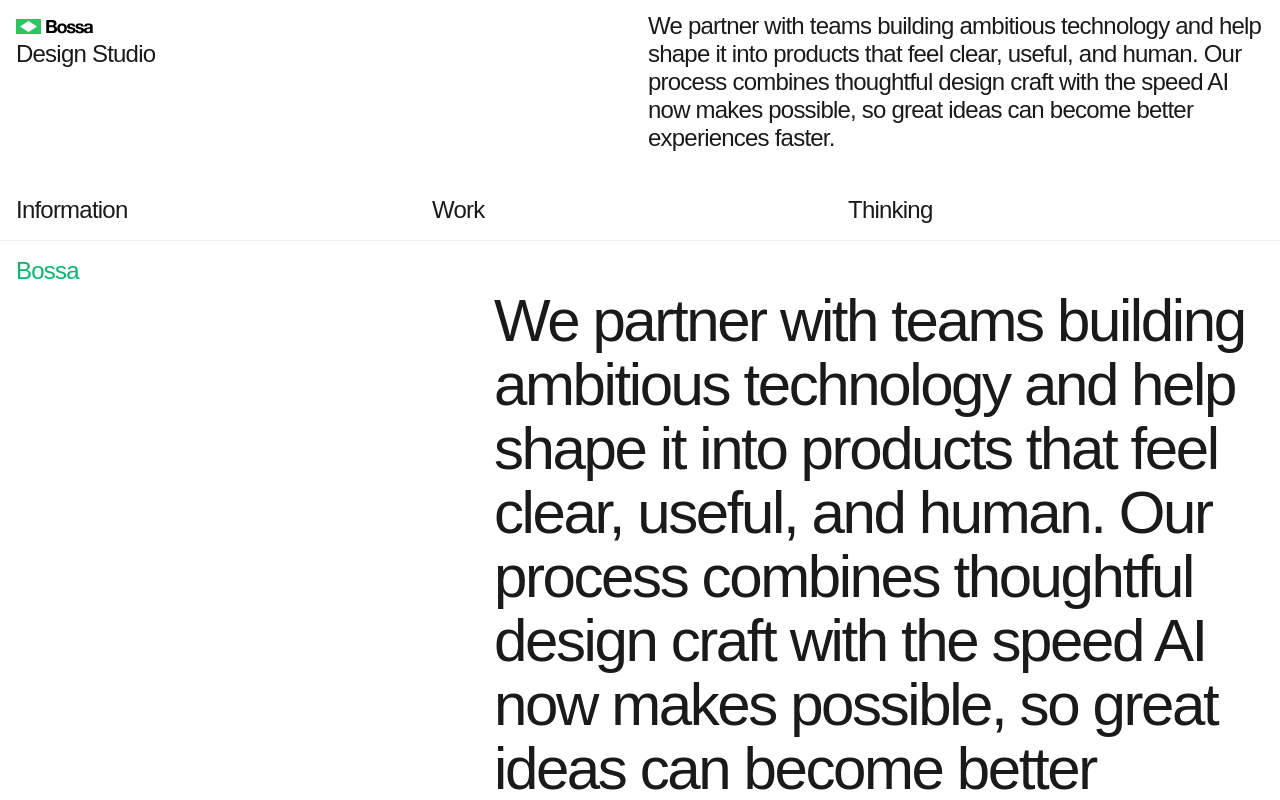
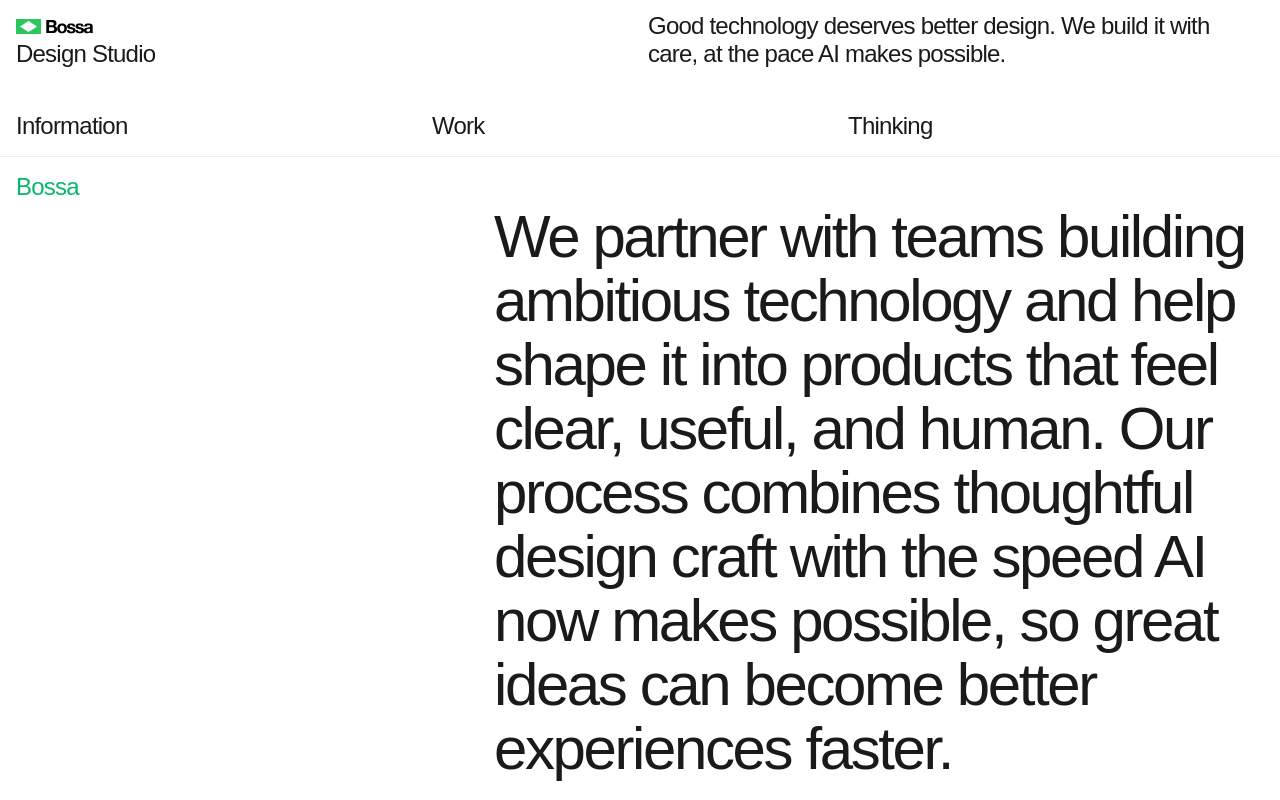
Before and after one commit to macedodeveloper/bossa-website, a Next.js app: page / in a window 1280 px wide. Shown: the top 800 px of the page. Built offline with nearby package versions, Linux system fonts and the light colour scheme; a web font is replaced by a local one.

Commit message:
Refine Bossa homepage copy and footer

```diff
--- a/app/globals.css
+++ b/app/globals.css
@@ -407,10 +407,8 @@ h2,
 }
 
 footer {
-  min-height: calc(100vh - 4.4rem);
   display: flex;
   flex-direction: column;
-  justify-content: space-between;
   border-top: 1px solid rgb(var(--grey-20));
   padding-top: 1.6rem;
   overflow: hidden;
@@ -428,7 +426,7 @@ footer {
   width: 100vw;
   height: 12.75vw;
   overflow: hidden;
-  margin-top: 8rem;
+  margin-top: 4rem;
 }
 
 .footer-brand img {
--- a/app/idc.tsx
+++ b/app/idc.tsx
@@ -10,7 +10,8 @@ type CardItem = {
   video?: string;
 };
 
-export const bossaIntro = "We partner with teams building ambitious technology and help shape it into products that feel clear, useful, and human. Our process combines thoughtful design craft with the speed AI now makes possible, so great ideas can become better experiences faster.";
+export const bossaIntro = "Good technology deserves better design. We build it with care, at the pace AI makes possible.";
+export const bossaHeroIntro = "We partner with teams building ambitious technology and help shape it into products that feel clear, useful, and human. Our process combines thoughtful design craft with the speed AI now makes possible, so great ideas can become better experiences faster.";
 
 export const clientList = "Apple, Google, Marriott Hotels, Vercel, JPMorgan, Forrester, FOX, Facebook, 99, NBA, XP Inc, C6 Bank, Brex, and others.";
 
--- a/app/layout.tsx
+++ b/app/layout.tsx
@@ -4,7 +4,7 @@ import "./globals.css";
 export const metadata: Metadata = {
   title: "Bossa",
   description:
-    "We partner with teams building ambitious technology and help shape it into products that feel clear, useful, and human.",
+    "Good technology deserves better design. We build it with care, at the pace AI makes possible.",
   icons: {
     icon: "/favicon.svg",
     shortcut: "/favicon.svg",
--- a/app/page.tsx
+++ b/app/page.tsx
@@ -1,6 +1,6 @@
 "use client";
 
-import { CardGrid, SiteShell, bossaIntro, clientList, homeThinking, homeWork } from "./idc";
+import { CardGrid, SiteShell, bossaHeroIntro, clientList, homeThinking, homeWork } from "./idc";
 
 export default function Home() {
   return (
@@ -11,7 +11,7 @@ export default function Home() {
             <p className="label">Bossa</p>
           </div>
           <div className="col-6 bossa-hero-content">
-            <h1>{bossaIntro}</h1>
+            <h1>{bossaHeroIntro}</h1>
             <figure className="bossa-work-gif" aria-label="Bossa work preview">
               <img src="/assets/bossa-work.gif" alt="Bossa work preview" />
             </figure>
```
Also changed, not shown: 1 other file (tests, documents, lock files or other folders).
